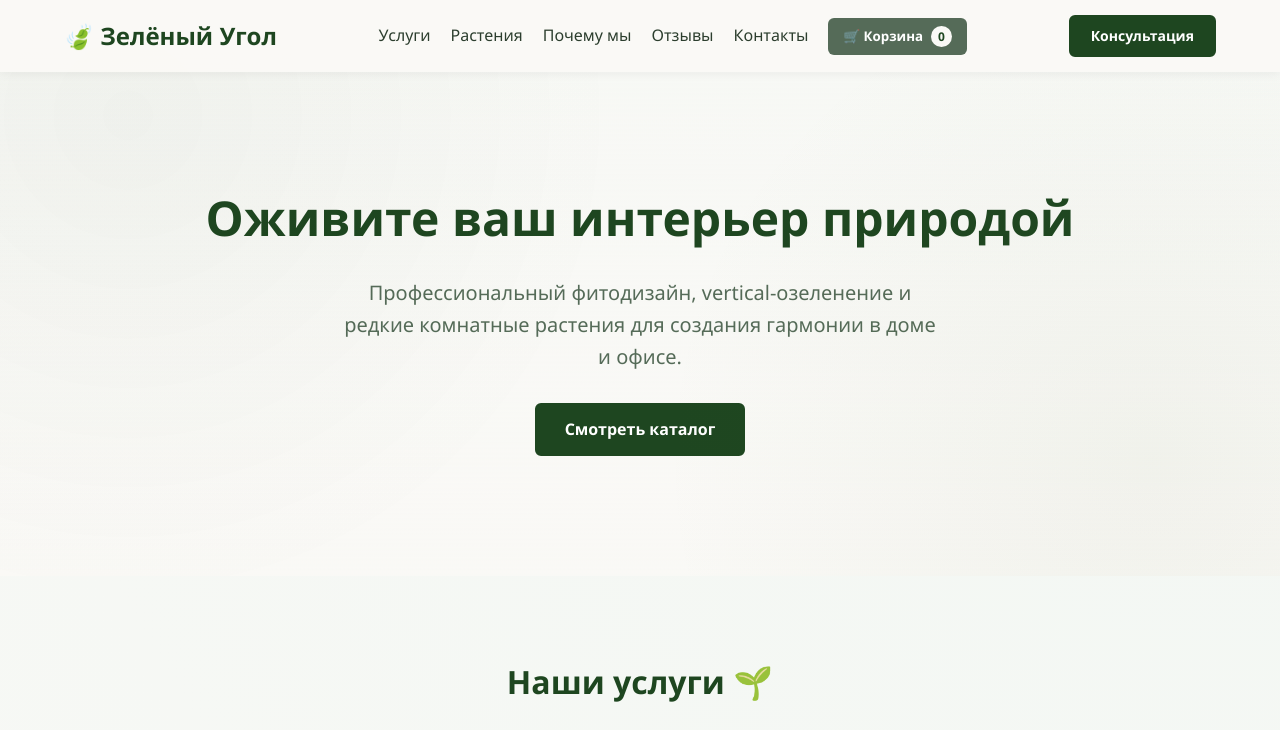
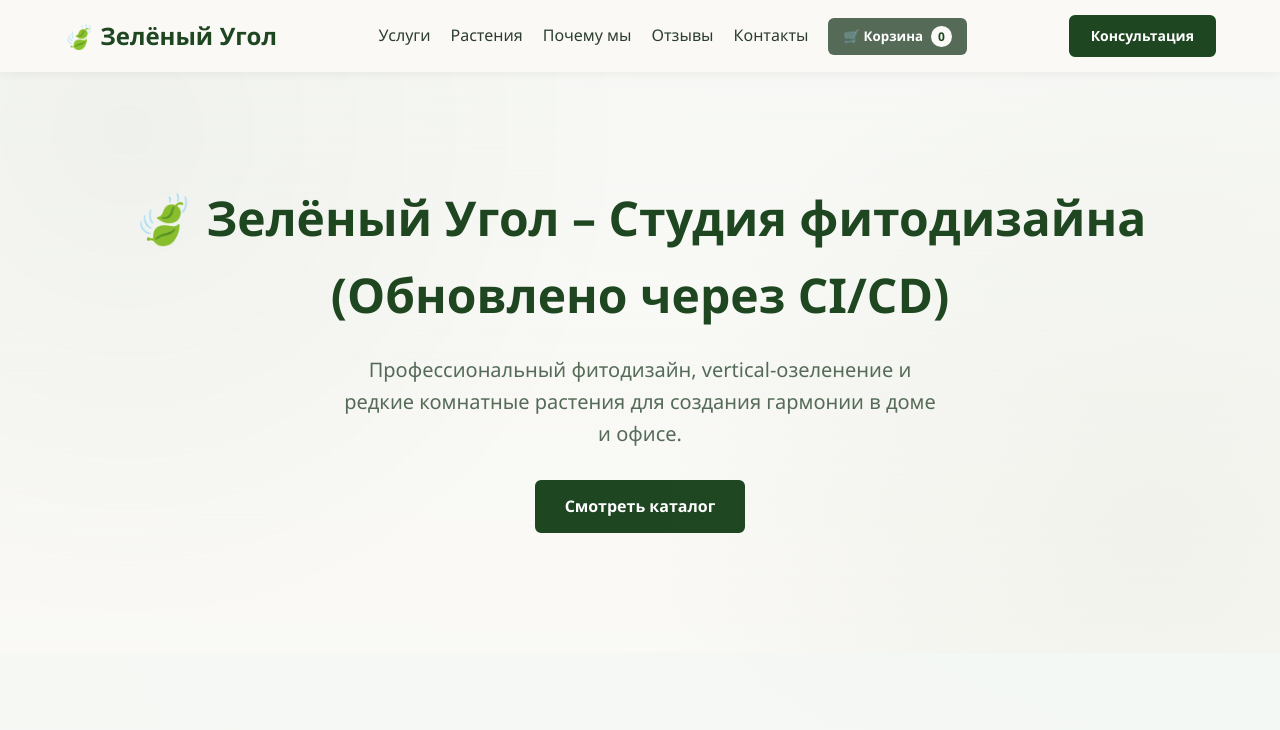
Before and after one commit to wwwvasilkovaksenia-web/zeleny-ugol-site, a plain HTML site: page index.html in a window 1280 px wide. Shown: the top 730 px of the page. Drawn offline with Linux system fonts and the light colour scheme.

Commit message:
Проверка

```diff
--- a/index.html
+++ b/index.html
@@ -32,7 +32,7 @@
 
     <section class="hero">
         <div class="container">
-            <h1>Оживите ваш интерьер природой</h1>
+            <h1>🍃 Зелёный Угол – Студия фитодизайна (Обновлено через CI/CD)</h1>
             <p>Профессиональный фитодизайн, vertical-озеленение и редкие комнатные растения для создания гармонии в доме и офисе.</p>
             <a href="#catalog" class="btn">Смотреть каталог</a>
         </div>
```
